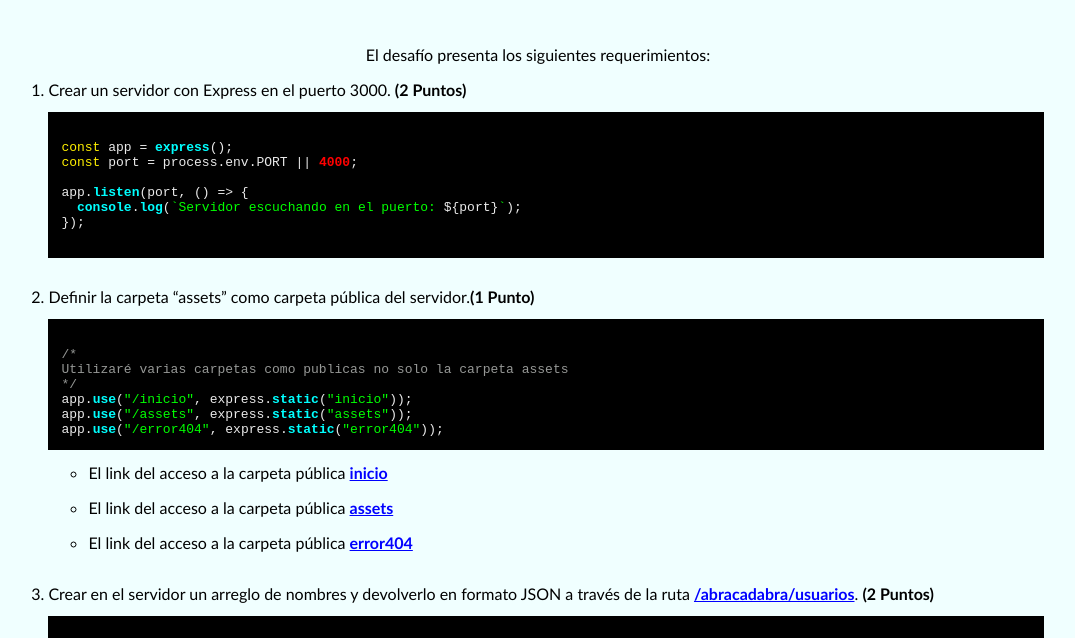
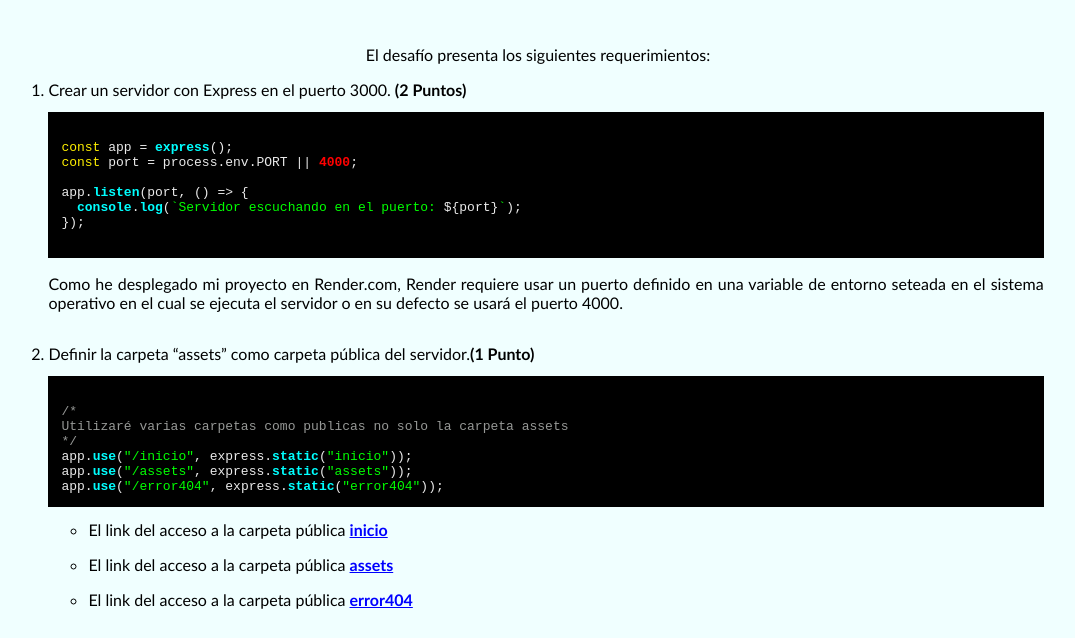
Before and after one commit to waldohidalgo/desafio_1_modulo_6_desafio_latam, a website: page inicio/index.html in a window 1280 px wide. Shown: the part 123-761 px from the top of the page, without its empty margins (102-1177 px from the left). Drawn offline with nearby package versions, Linux system fonts and the light colour scheme.

Commit message:
update pagina inicio html and screenshot

```diff
--- a/inicio/index.html
+++ b/inicio/index.html
@@ -36,6 +36,12 @@ app.listen(port, () =&gt; {
   console.log(`Servidor escuchando en el puerto: ${port}`);
 });
             </code></pre>
+            <p style="text-align: justify">
+              Como he desplegado mi proyecto en Render.com, Render requiere usar
+              un puerto definido en una variable de entorno seteada en el
+              sistema operativo en el cual se ejecuta el servidor o en su
+              defecto se usará el puerto 4000.
+            </p>
           </li>
 
           <li>
```
Also changed, not shown: screenshots/ruta_inicio.webp.
